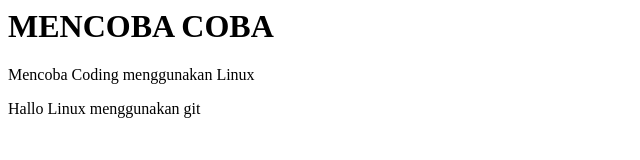
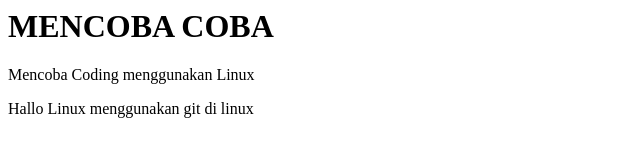
Before and after one commit to chrisca07/coba-git, a plain HTML site: page index.html in a window 1280 px wide. Shown: the full height of the page, 0-640 px from the left. Drawn offline with Linux system fonts and the light colour scheme.

Commit message:
perubahan

```diff
--- a/index.html
+++ b/index.html
@@ -7,6 +7,6 @@
     <body>
         <h1>MENCOBA COBA</h1>
         <p>Mencoba Coding menggunakan Linux<p>
-        <p>Hallo Linux menggunakan git</p>
+        <p>Hallo Linux menggunakan git di linux</p>
     </body>
 </html>
```
